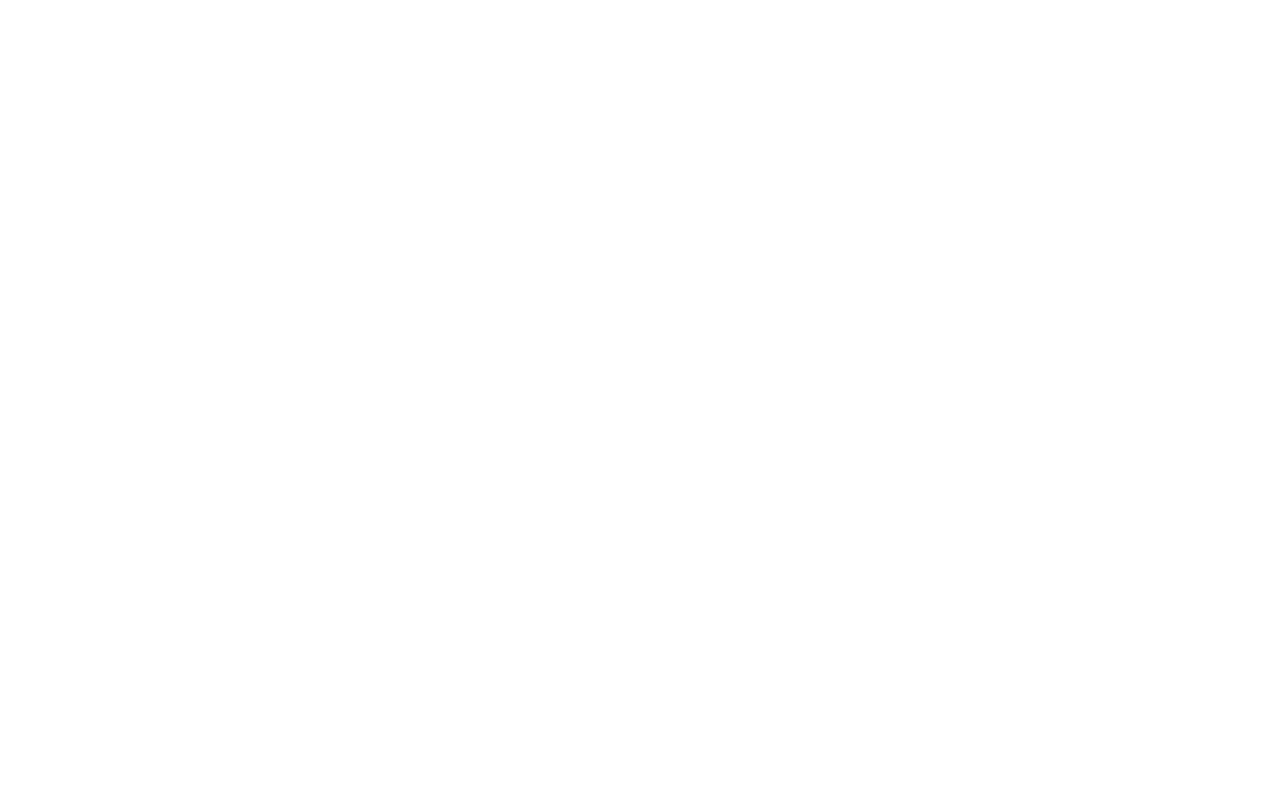
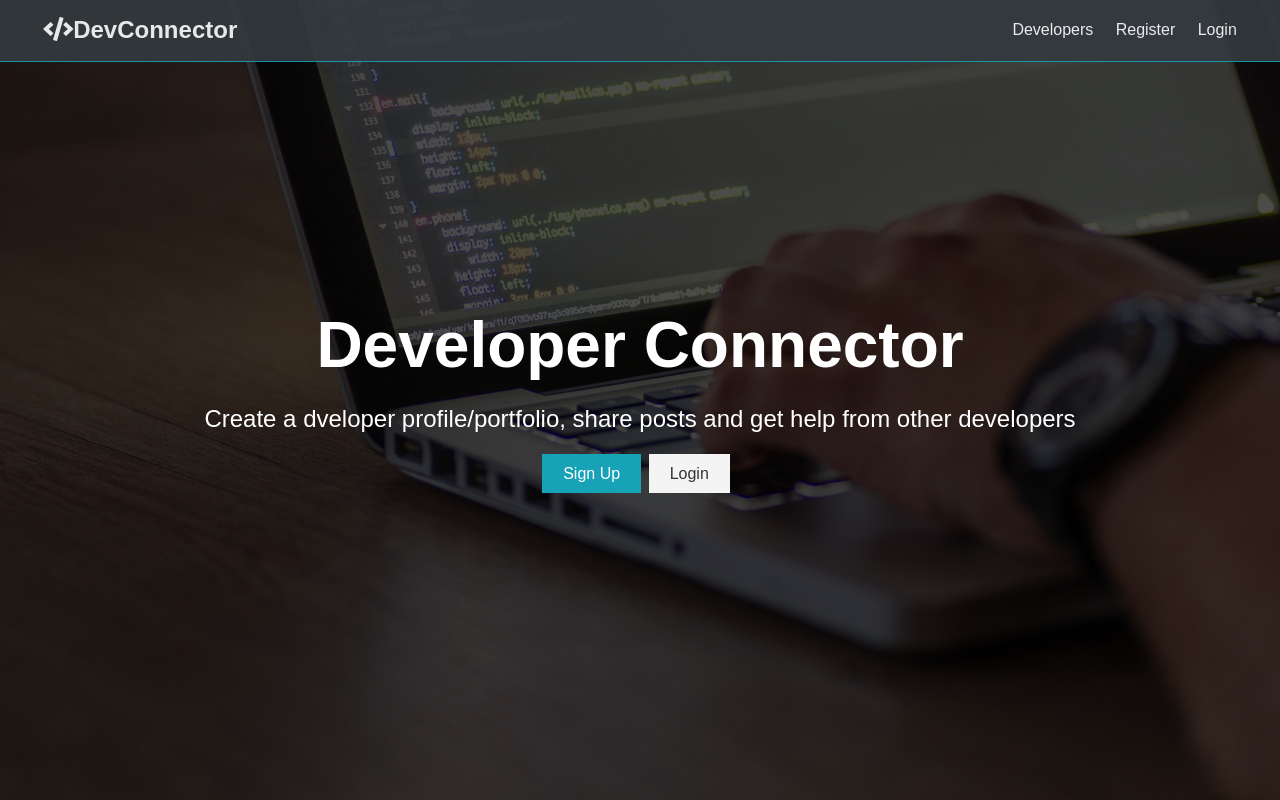
Before and after one commit to NirvanaPhX/SocialMediaApp, a React (Create React App) app in the folder client/: page / in a window 1280 px wide. Built offline with nearby package versions, Linux system fonts and the light colour scheme.

Commit message:
Create landing page

```diff
--- a/client/public/index.html
+++ b/client/public/index.html
@@ -1,43 +1,20 @@
 <!DOCTYPE html>
 <html lang="en">
+
 <head>
   <meta charset="utf-8" />
   <link rel="icon" href="%PUBLIC_URL%/favicon.ico" />
   <meta name="viewport" content="width=device-width, initial-scale=1" />
   <meta name="theme-color" content="#000000" />
-    <meta
-      name="description"
-      content="Web site created using create-react-app"
-    />
-    <link rel="apple-touch-icon" href="%PUBLIC_URL%/logo192.png" />
-    <!--
-      manifest.json provides metadata used when your web app is installed on a
-      user's mobile device or desktop. See https://developers.google.com/web/fundamentals/web-app-manifest/
-    -->
+  <link rel="stylesheet" href="https://use.fontawesome.com/releases/v5.8.1/css/all.css"
+    integrity="sha384-50oBUHEmvpQ+1lW4y57PTFmhCaXp0ML5d60M1M7uH2+nqUivzIebhndOJK28anvf" crossorigin="anonymous" />
   <link rel="manifest" href="%PUBLIC_URL%/manifest.json" />
-    <!--
-      Notice the use of %PUBLIC_URL% in the tags above.
-      It will be replaced with the URL of the `public` folder during the build.
-      Only files inside the `public` folder can be referenced from the HTML.
+  <title>Welcome to DevConnector</title>
+</head>
 
-      Unlike "/favicon.ico" or "favicon.ico", "%PUBLIC_URL%/favicon.ico" will
-      work correctly both with client-side routing and a non-root public URL.
-      Learn how to configure a non-root public URL by running `npm run build`.
-    -->
-    <title>React App</title>
-  </head>
 <body>
   <noscript>You need to enable JavaScript to run this app.</noscript>
   <div id="root"></div>
-    <!--
-      This HTML file is a template.
-      If you open it directly in the browser, you will see an empty page.
+</body>
 
-      You can add webfonts, meta tags, or analytics to this file.
-      The build step will place the bundled scripts into the <body> tag.
-
-      To begin the development, run `npm start` or `yarn start`.
-      To create a production bundle, use `npm run build` or `yarn build`.
-    -->
-  </body>
 </html>
--- a/client/src/App.css
+++ b/client/src/App.css
@@ -1,38 +1,284 @@
-.App {
+/* Global Styles */
+:root {
+  --primary-color: #17a2b8;
+  --dark-color: #343a40;
+  --light-color: #f4f4f4;
+  --danger-color: #dc3545;
+  --success-color: #28a745;
+}
+
+body {
+  font-family: 'Raleway', sans-serif;
+  font-size: 1rem;
+  line-height: 1.6;
+  background-color: #fff;
+  color: #333;
+}
+
+img {
+  width: 100%;
+}
+
+/* Utilities */
+.container {
+  max-width: 1100px;
+  margin: auto;
+  overflow: hidden;
+  padding: 0 2rem;
+  margin-top: 6rem;
+  margin-bottom: 3rem;
+}
+
+/* Text Styles*/
+.x-large {
+  font-size: 4rem;
+  line-height: 1.2;
+  margin-bottom: 1rem;
+}
+
+.large {
+  font-size: 3rem;
+  line-height: 1.2;
+  margin-bottom: 1rem;
+}
+
+.lead {
+  font-size: 1.5rem;
+  margin-bottom: 1rem;
+}
+
+.text-center {
   text-align: center;
 }
 
-.App-logo {
-  height: 40vmin;
-  pointer-events: none;
+.text-primary {
+  color: var(--primary-color);
 }
 
-@media (prefers-reduced-motion: no-preference) {
-  .App-logo {
-    animation: App-logo-spin infinite 20s linear;
-  }
+.text-dark {
+  color: var(--dark-color);
 }
 
-.App-header {
-  background-color: #282c34;
-  min-height: 100vh;
-  display: flex;
-  flex-direction: column;
-  align-items: center;
-  justify-content: center;
-  font-size: calc(10px + 2vmin);
-  color: white;
+/* Padding */
+.p {
+  padding: 0.5rem;
+}
+.p-1 {
+  padding: 1rem;
+}
+.p-2 {
+  padding: 2rem;
+}
+.p-3 {
+  padding: 3rem;
+}
+.py {
+  padding: 0.5rem 0;
+}
+.py-1 {
+  padding: 1rem 0;
+}
+.py-2 {
+  padding: 2rem 0;
+}
+.py-3 {
+  padding: 3rem 0;
 }
 
-.App-link {
-  color: #61dafb;
+/* Margin */
+.m {
+  margin: 0.5rem;
+}
+.m-1 {
+  margin: 1rem;
+}
+.m-2 {
+  margin: 2rem;
+}
+.m-3 {
+  margin: 3rem;
+}
+.my {
+  margin: 0.5rem 0;
+}
+.my-1 {
+  margin: 1rem 0;
+}
+.my-2 {
+  margin: 2rem 0;
+}
+.my-3 {
+  margin: 3rem 0;
 }
 
-@keyframes App-logo-spin {
-  from {
-    transform: rotate(0deg);
-  }
-  to {
-    transform: rotate(360deg);
-  }
+.btn {
+  display: inline-block;
+  background: var(--light-color);
+  color: #333;
+  padding: 0.4rem 1.3rem;
+  font-size: 1rem;
+  border: none;
+  cursor: pointer;
+  margin-right: 0.5rem;
+  transition: opacity 0.2s ease-in;
+  outline: none;
 }
+
+.badge {
+  font-size: 0.8rem;
+  padding: 0.1rem;
+  text-align: center;
+  margin: 0.3rem;
+  background: var(--light-color);
+  color: #333;
+}
+
+.alert {
+  padding: 0.8rem;
+  margin: 1rem 0;
+  opacity: 0.9;
+  background: var(--light-color);
+  color: #333;
+}
+
+.btn-primary,
+.bg-primary,
+.badge-primary,
+.alert-primary {
+  background: var(--primary-color);
+  color: #fff;
+}
+
+.btn-light,
+.bg-light,
+.badge-light,
+.alert-light {
+  background: var(--light-color);
+  color: #333;
+}
+
+.btn-dark,
+.bg-dark,
+.badge-dark,
+.alert-dark {
+  background: var(--dark-color);
+  color: #fff;
+}
+
+.btn-danger,
+.bg-danger,
+.badge-danger,
+.alert-danger {
+  background: var(--danger-color);
+  color: #fff;
+}
+
+.btn-success,
+.bg-success,
+.badge-success,
+.alert-success {
+  background: var(--success-color);
+  color: #fff;
+}
+
+.btn-white,
+.bg-white,
+.badge-white,
+.alert-white {
+  background: #fff;
+  color: #333;
+  border: #ccc solid 1px;
+}
+
+.btn:hover {
+  opacity: 0.8;
+}
+
+.bg-light,
+.badge-light {
+  border: #ccc solid 1px;
+}
+
+.round-img {
+  border-radius: 50%;
+}
+
+.line {
+  height: 1px;
+  background: #ccc;
+  margin: 1.5rem 0;
+}
+
+/* Overlay */
+.dark-overlay {
+  background-color: rgba(0, 0, 0, 0.7);
+  position: absolute;
+  top: 0;
+  left: 0;
+  width: 100%;
+  height: 100%;
+}
+
+/* Forms */
+.form .form-group {
+  margin: 1.2rem 0;
+}
+
+.form .form-text {
+  display: block;
+  margin-top: 0.3rem;
+  color: #888;
+}
+
+.form input[type='text'],
+.form input[type='email'],
+.form input[type='password'],
+.form input[type='date'],
+.form select,
+.form textarea {
+  display: block;
+  width: 100%;
+  padding: 0.4rem;
+  font-size: 1.2rem;
+  border: 1px solid #ccc;
+}
+
+.form input[type='submit'],
+button {
+  font: inherit;
+}
+
+.form .social-input {
+  display: flex;
+}
+
+.form .social-input i {
+  padding: 0.5rem;
+  width: 4rem;
+}
+
+.form .social-input i.fa-twitter {
+  color: #38a1f3;
+}
+.form .social-input i.fa-facebook {
+  color: #3b5998;
+}
+.form .social-input i.fa-instagram {
+  color: #3f729b;
+}
+.form .social-input i.fa-youtube {
+  color: #c4302b;
+}
+.form .social-input i.fa-linkedin {
+  color: #0077b5;
+}
+
+.table th,
+.table td {
+  padding: 1rem;
+  text-align: left;
+}
+
+.table th {
+  background: var(--light-color);
+}
--- a/client/src/App.js
+++ b/client/src/App.js
@@ -1,7 +1,15 @@
+import "./reset.css";
 import "./App.css";
+import { Navbar } from "./components/layout/Navbar/Navbar";
+import { Landing } from "./components/layout/Landing/Landing";
 
 const App = () => {
-  return <div className="App"></div>;
+  return (
+    <>
+      <Navbar />
+      <Landing />
+    </>
+  );
 };
 
 export default App;
--- /dev/null
+++ b/client/src/components/layout/Landing/Landing.css
@@ -0,0 +1,18 @@
+/* Landing Page */
+.landing {
+    position: relative;
+    background: url('../../../img/showcase.jpg') no-repeat center center/cover;
+    height: 100vh;
+  }
+
+  .landing-inner {
+    color: #fff;
+    height: 100%;
+    width: 80%;
+    margin: auto;
+    display: flex;
+    flex-direction: column;
+    align-items: center;
+    justify-content: center;
+    text-align: center;
+  }
--- /dev/null
+++ b/client/src/components/layout/Landing/Landing.js
@@ -0,0 +1,25 @@
+import "./Landing.css";
+
+export const Landing = () => {
+  return (
+    <section className="landing">
+      <div className="dark-overlay">
+        <div className="landing-inner">
+          <h1 className="x-large">Developer Connector</h1>
+          <p className="lead">
+            Create a dveloper profile/portfolio, share posts and get help from
+            other developers
+          </p>
+          <div className="buttons">
+            <a href="" className="btn btn-primary">
+              Sign Up
+            </a>
+            <a href="" className="btn btn-light">
+              Login
+            </a>
+          </div>
+        </div>
+      </div>
+    </section>
+  );
+};
--- /dev/null
+++ b/client/src/components/layout/Navbar/Navbar.css
@@ -0,0 +1,30 @@
+.navbar {
+  display: flex;
+  justify-content: space-between;
+  align-items: center;
+  padding: 0.7rem 2rem;
+  position: fixed;
+  z-index: 1;
+  width: 100%;
+  top: 0;
+  border-bottom: solid 1px var(--primary-color);
+  opacity: 0.9;
+}
+
+.navbar ul {
+  display: flex;
+}
+
+.navbar a {
+  color: #fff;
+  padding: 0.45rem;
+  margin: 0 0.25rem;
+}
+
+.navbar a:hover {
+  color: var(--primary-color);
+}
+
+.navbar .welcome span {
+  margin-right: 0.6rem;
+}
--- /dev/null
+++ b/client/src/components/layout/Navbar/Navbar.js
@@ -0,0 +1,24 @@
+import "./Navbar.css";
+
+export const Navbar = () => {
+  return (
+    <nav className="navbar bg-dark">
+      <h1>
+        <a href="index.html">
+          <i className="fas fa-code"></i>DevConnector
+        </a>
+      </h1>
+      <ul>
+        <li>
+          <a href="">Developers</a>
+        </li>
+        <li>
+          <a href="">Register</a>
+        </li>
+        <li>
+          <a href="">Login</a>
+        </li>
+      </ul>
+    </nav>
+  );
+};
```
Also changed, not shown: client/public/logo192.png (deleted), client/public/logo512.png (deleted). Lines whose indentation alone changed are shown as unchanged.
